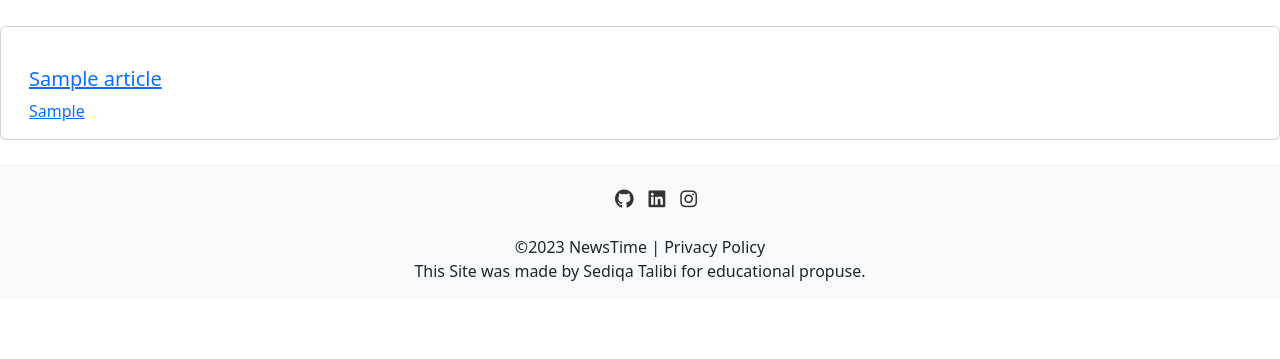
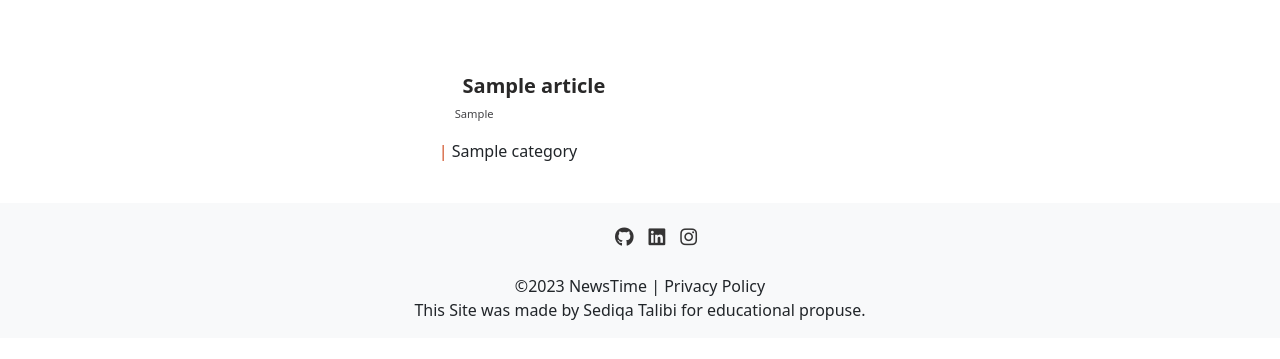
Before and after one commit to sediqa01/News-Aggregator, a Django app: page / in a window 1280 px wide. Shown: the part 103-462 px from the top of the page. Run offline with Django 3.2, Linux system fonts and the light colour scheme; tables that the repository leaves empty hold one stand-in row (values such as "Sample post"); some libraries are stand-ins or nearby versions.

Commit message:
Add style to news post card

```diff
--- a/static/css/style.css
+++ b/static/css/style.css
@@ -44,3 +44,40 @@
     font-size: 0.9rem;
     font-weight: 600;
   }
+
+.card {
+    width: 20rem;
+    border: none;
+  }
+
+.card-title {
+    margin: 3% 3%;
+    font-weight: 650;
+    color: #292828;
+}
+.card-text {
+    text-align: justify;
+    font-size: 0.7rem;
+    color: #444447;
+
+
+}
+.news-link {
+    text-decoration: none;
+}
+
+.card-title:hover {
+    color: #cf4b1f;
+    text-decoration: underline;
+    font-size: 1.3rem;
+    font-weight: 600;
+
+}
+.c-color {
+    color: #cf4b1f;
+}
+
+.category-name {
+    font-weight: 500;
+
+}
--- a/templates/index.html
+++ b/templates/index.html
@@ -12,7 +12,7 @@
                 <div class="col-md-4"></div>
                 <div class="card mb-4">
                     <a href="{% url 'article' article.slug  %}" class="news-link">
-                        <div class="image-container">
+                        <div>
                             {% if "placeholder" in article.news_image.url %}
                             <img class="card-img-top" src="{% static 'image/newsImage.jpg' %}">
                             {% else %}
@@ -23,7 +23,9 @@
                             <p class="card-text">{{ article.news_overview | safe}}</p>
                         </div>
                     </a>
-                    {% if forloop.counter|divisibleby:2 %}
+                    <p class="category-name"> <span class="c-color">|</span> {{ article.news_categories.all.0}}</p>
+
+                    {% if forloop.counter|divisibleby:3 %}
                 </div>
                 <div class="row">
                 {% endif %}
```
